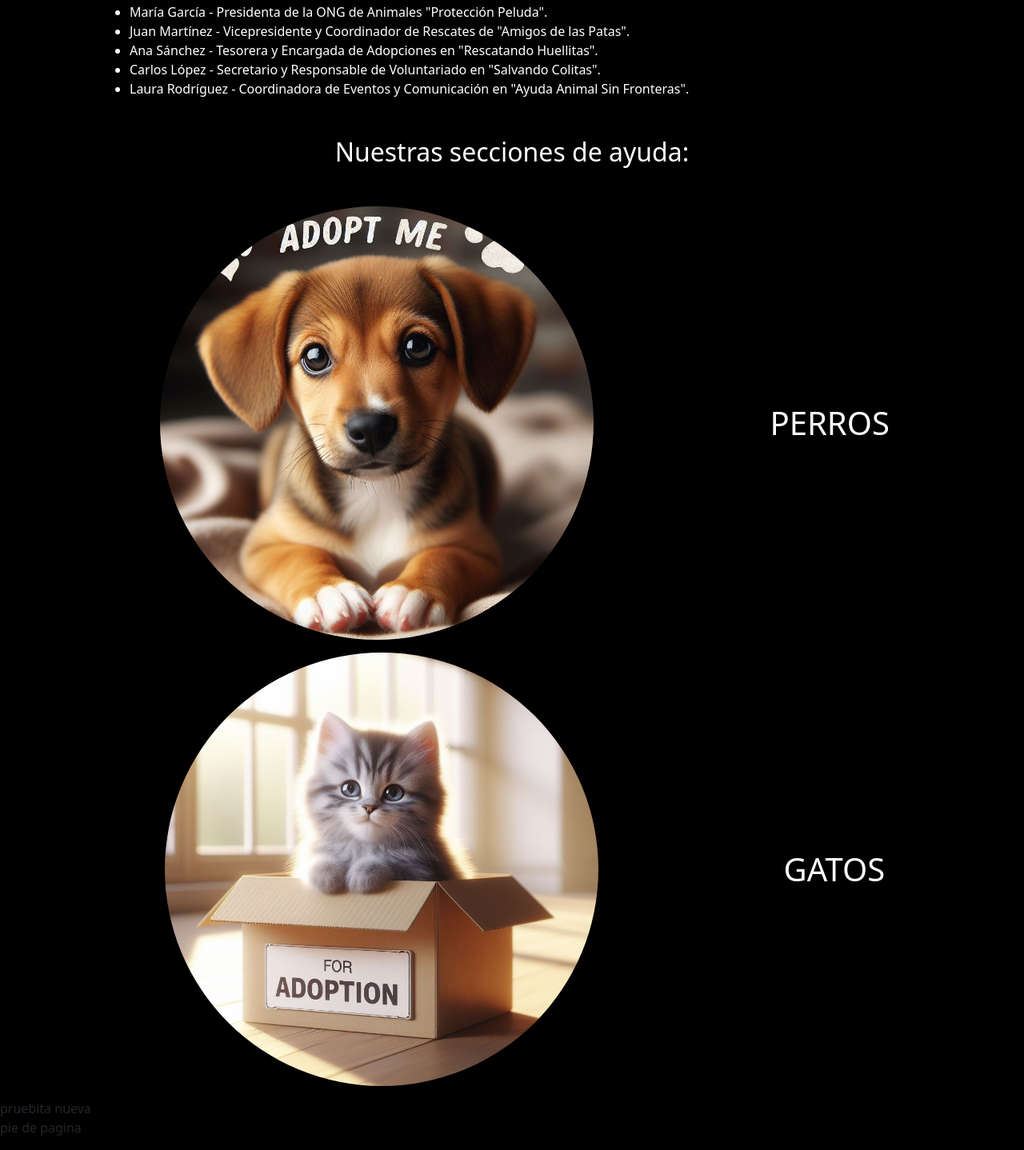
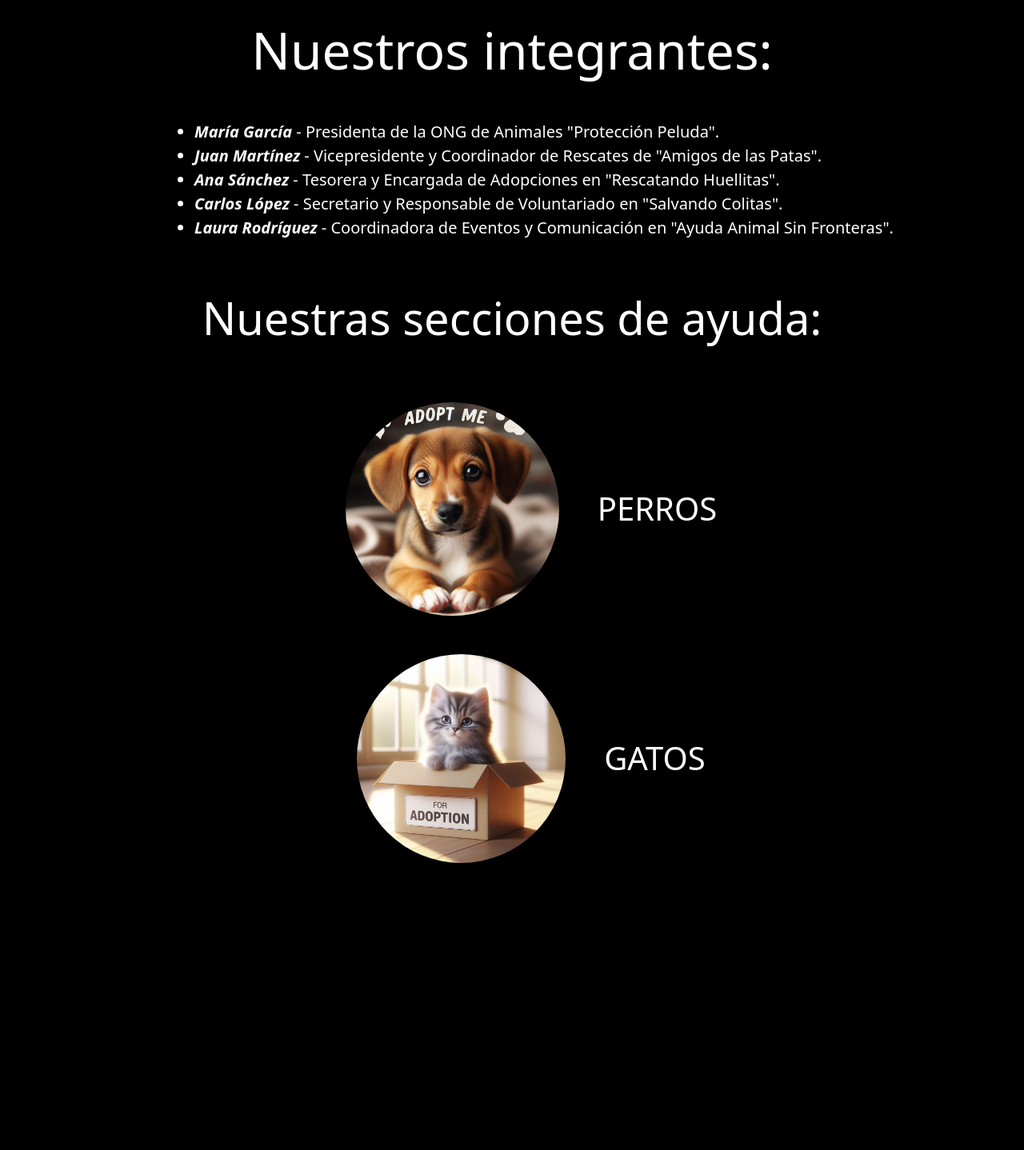
Before and after one commit to GermanWeber/ong-1.2, a plain HTML site: page index.html in a window 1280 px wide. Shown: the part 500-1938 px from the top of the page at 80% size. After the commit the page ends 1603 px from the top, so only its background shows below. Drawn offline with nearby package versions, Linux system fonts and the light colour scheme.

Commit message:
detalles

```diff
--- a/assets/css/style.css
+++ b/assets/css/style.css
@@ -47,3 +47,8 @@
     transition: 0.3s ease-in;
 
 }
+
+span{
+    font-weight: bold;
+    font-style: oblique;
+}
--- a/index.html
+++ b/index.html
@@ -1,23 +1,26 @@
 <!DOCTYPE html>
 <html lang="en">
+
 <head>
     <meta charset="UTF-8">
     <meta name="viewport" content="width=device-width, initial-scale=1.0">
     <title>ONG</title>
-    <link href="https://cdn.jsdelivr.net/npm/bootstrap@5.3.3/dist/css/bootstrap.min.css" rel="stylesheet" integrity="sha384-QWTKZyjpPEjISv5WaRU9OFeRpok6YctnYmDr5pNlyT2bRjXh0JMhjY6hW+ALEwIH" crossorigin="anonymous">
+    <link href="https://cdn.jsdelivr.net/npm/bootstrap@5.3.3/dist/css/bootstrap.min.css" rel="stylesheet"
+        integrity="sha384-QWTKZyjpPEjISv5WaRU9OFeRpok6YctnYmDr5pNlyT2bRjXh0JMhjY6hW+ALEwIH" crossorigin="anonymous">
     <link rel="stylesheet" href="assets/css/style.css">
 </head>
+
 <body class="bc-black">
 
     <header> <!--cabeza de pagina-->
         <div class="text-white">
             <div class="centrar">
                 <img src="./assets/img/logo.jpeg" width="200" alt="logo">
-            <h1 class="mt-5 mb-5 text-uppercase"> ONG - ayuda a un peludo</h1>
+                <h1 class="mt-5 mb-5 text-uppercase display-1"> ONG - ayuda a un peludo</h1>
             </div>
-        <div class="container">
-            <p class="centrar ">Bienvenido a esta ONG - Ayuda a un peludo</p>
-            <p class="centrar"> Creemos firmemente en la protección y el bienestar de todos los seres vivos.
+            <div class="container lead">
+                <p class="centrar display-6">Bienvenido a esta ONG - Ayuda a un peludo</p>
+                <p class="centrar "> Creemos firmemente en la protección y el bienestar de todos los seres vivos.
                     Nos dedicamos apasionadamente a defender a los animales más vulnerables y a promover un mundo donde
                     todas las criaturas sean tratadas con compasión y respeto.</p>
 
@@ -32,62 +35,49 @@
 
     <main> <!--cuerpo de pagina-->
 
-    <h2 class="centrar text-white m-5"> Nuestros integrantes:</h2>
+        <h2 class="centrar text-white m-5 display-3"> Nuestros integrantes:</h2>
 
-    <div class="text-white mt-5 container">
-        <ul class="ms-5 ">
-            <li >María García - Presidenta de la ONG de Animales "Protección Peluda". </li>
-            <li >Juan Martínez - Vicepresidente y Coordinador de Rescates de "Amigos de las Patas".</li>
-            <li >Ana Sánchez - Tesorera y Encargada de Adopciones en "Rescatando Huellitas".</li>
-            <li >Carlos López - Secretario y Responsable de Voluntariado en "Salvando Colitas".</li>
-            <li >Laura Rodríguez - Coordinadora de Eventos y Comunicación en "Ayuda Animal Sin Fronteras".</li>
+        <div class="d-flex justify-content-center text-white mt-5 container">
+            <ul class="ms-5 lead">
+                <li><span>María García</span> - Presidenta de la ONG de Animales "Protección Peluda". </li>
+                <li><span>Juan Martínez</span> - Vicepresidente y Coordinador de Rescates de "Amigos de las Patas".</li>
+                <li><span>Ana Sánchez</span> - Tesorera y Encargada de Adopciones en "Rescatando Huellitas".</li>
+                <li><span>Carlos López</span> - Secretario y Responsable de Voluntariado en "Salvando Colitas".</li>
+                <li><span>Laura Rodríguez</span> - Coordinadora de Eventos y Comunicación en "Ayuda Animal Sin Fronteras".</li>
             </ul>
         </div>
 
-    <h2 class="centrar text-white m-5">Nuestras secciones de ayuda:</h2>
+        <h2 class="centrar text-white m-5 display-4">Nuestras secciones de ayuda:</h2>
 
-    <div class="container " >
-        <div class="">
-            <ul class="d-flex justify-content-start justify-content-between justify-content-around">
-                <img  src="./assets/img/perro-adopcion.jpeg" class="w-50 p-0 imagen" alt="perro adopcion" >
-                <div class="centrar-link ms-5">
-                    <a id="perro" href="./perros.html" class="text-uppercase link">Perros</a>
+        <div class="container">
+                        <div class="d-flex justify-content-center align-items-center p-4">
+                            <img src="./assets/img/perro-adopcion.jpeg" class="ms-5 w-25 p-0 imagen" alt="perro adopcion">
+                            <a id="perro" href="./perros.html" class="display-5 ps-5 text-uppercase link">Perros</a>
                         </div>
-            </ul>
+            <div class="container">
+                    <div class="d-flex justify-content-center align-items-center p-4">
+                        <img src="./assets/img/gato-adopcion.jpeg" class="ms-5 w-25 p-0 imagen" alt="perro adopcion">
+                        <a id="gato" href="./gatos.html" class="display-5 ps-5 text-uppercase link">Gatos</a>
+                    </div>
             </div>
         </div>
 
-    <div class="container">
-        <div class="">
-            <ul class="d-flex justify-content-start justify-content-between justify-content-around">
-                <img src="./assets/img/gato-adopcion.jpeg"  class="w-50 p-0 imagen" alt="perro adopcion">
-                <div class="centrar-link ms-5">
-                    <a id="gato"  href="./gatos.html" class="text-uppercase link">Gatos</a>
-                </div>
-            </ul>
-        </div>
-    </div>
 
-    <div>
-        <div>
-            <div>
-                <div>
-                    <div>
-                        pruebita nueva
-                    </div>
-                </div>
-            </div>
-        </div>
-    </div>
+
     </main>
 
     <footer> <!--pie de pagina-->
 
-    <p>pie de pagina</p>
+        <div>
+
+        </div>
 
     </footer>
 
 
-<script src="https://cdn.jsdelivr.net/npm/bootstrap@5.3.3/dist/js/bootstrap.bundle.min.js" integrity="sha384-YvpcrYf0tY3lHB60NNkmXc5s9fDVZLESaAA55NDzOxhy9GkcIdslK1eN7N6jIeHz" crossorigin="anonymous"></script>
+    <script src="https://cdn.jsdelivr.net/npm/bootstrap@5.3.3/dist/js/bootstrap.bundle.min.js"
+        integrity="sha384-YvpcrYf0tY3lHB60NNkmXc5s9fDVZLESaAA55NDzOxhy9GkcIdslK1eN7N6jIeHz"
+        crossorigin="anonymous"></script>
 </body>
+
 </html>
```
Lines whose indentation alone changed are shown as unchanged.
